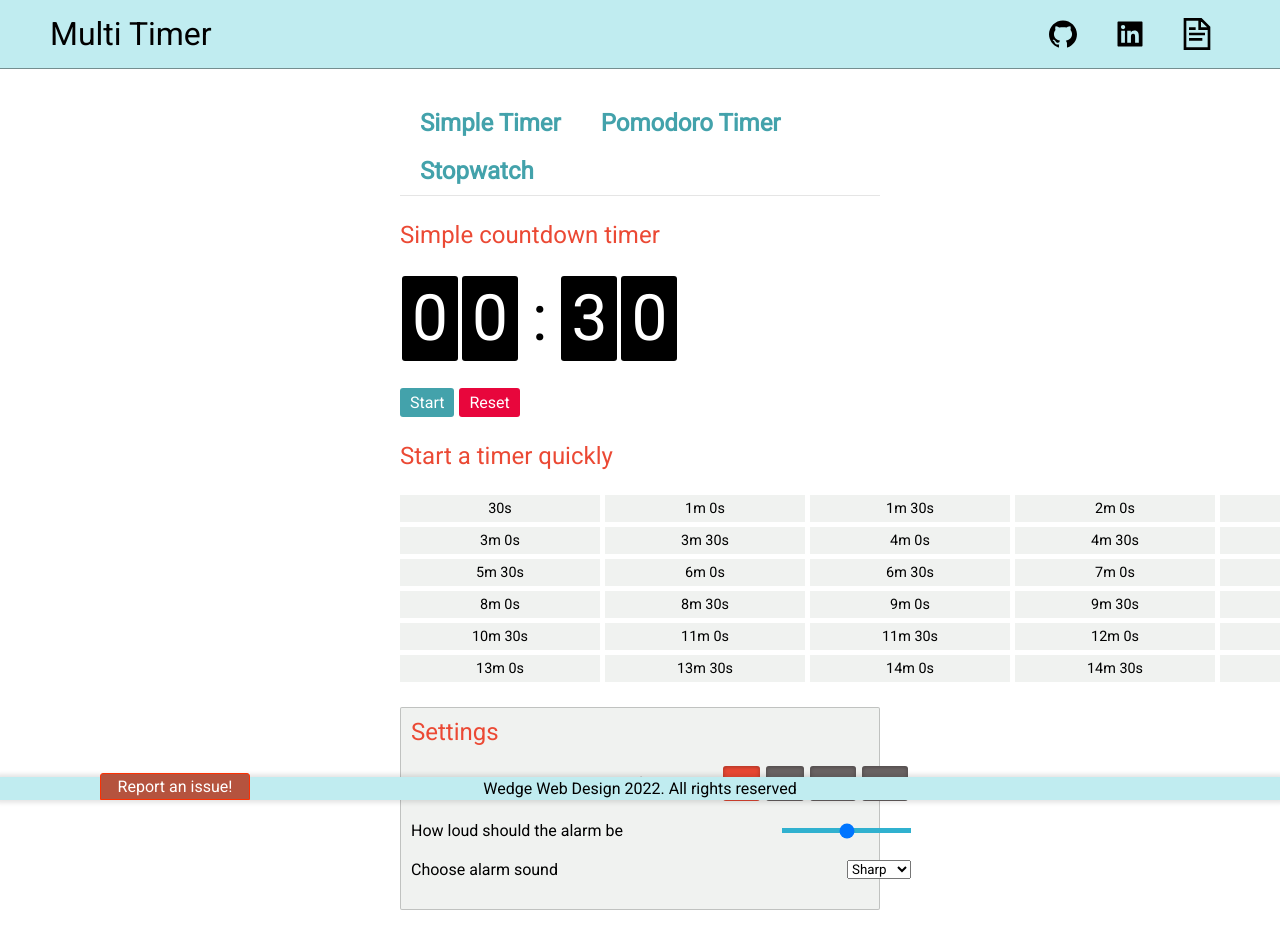
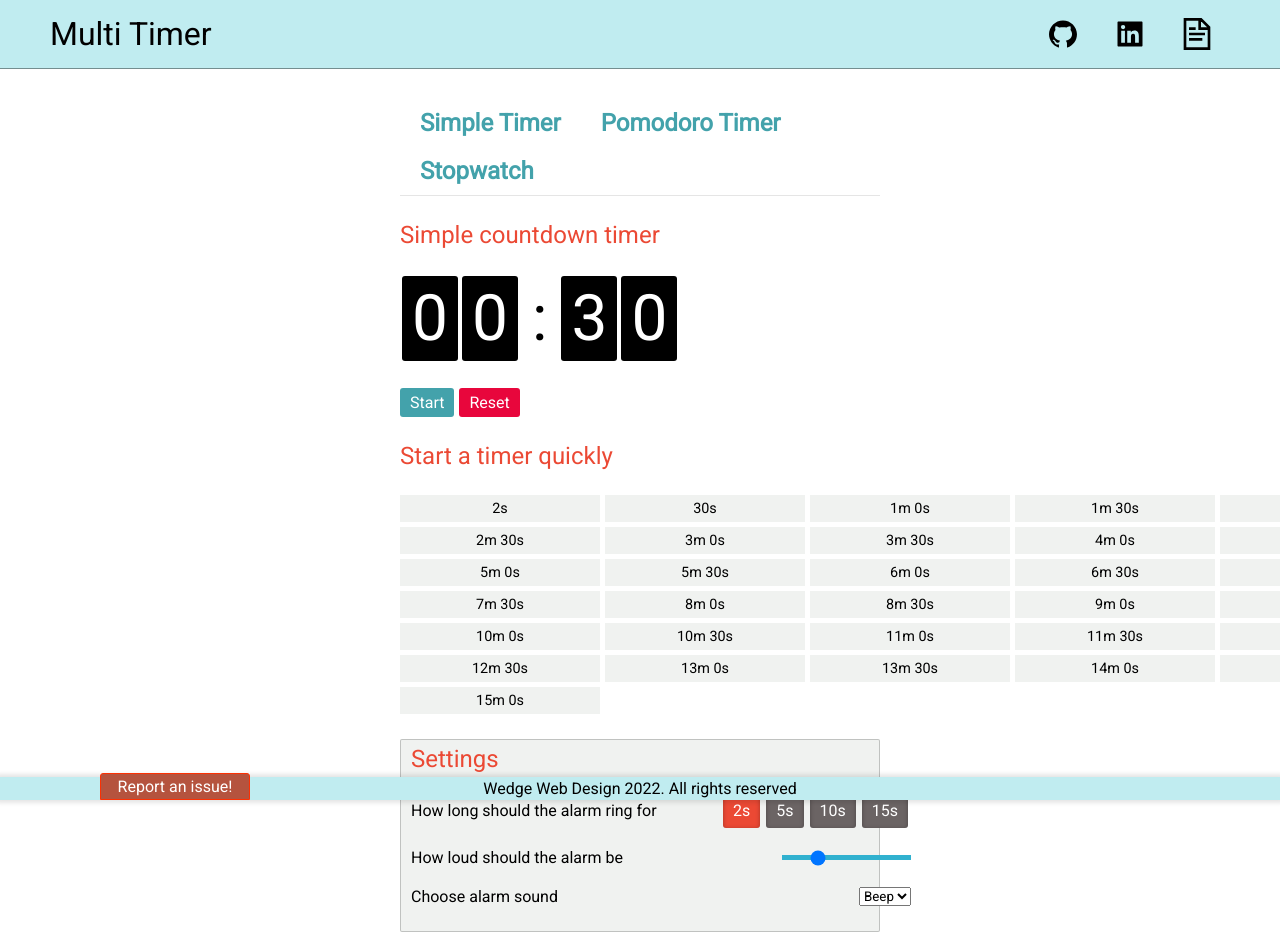
Before and after one commit to Lewisjohnward/multi_timer, a React (Create React App) app: page / in a window 1280 px wide. Shown: the top 952 px of the page. Built offline with nearby package versions, Linux system fonts and the light colour scheme.

Commit message:
updated timer component

```diff
--- a/src/components/simpletimer/SimpleTimer.js
+++ b/src/components/simpletimer/SimpleTimer.js
@@ -1,6 +1,7 @@
-import {useState, useEffect} from "react"
+import {useState, useEffect, useRef} from "react"
 import styled from "styled-components"
 import {Timer} from "./components/Timer"
+import {Alarm} from "./components/Alarm"
 
 const orange = "#eb4934"
 const blue = "#30b1cf"
@@ -36,7 +37,7 @@ const PresetTime = styled.div`
 
 const SettingsContainer = styled.div`
     background: ${gray};
-    padding: 10px 10px;
+    padding: 5px 10px;
     border: 1px solid rgba(0, 0, 0, 0.2);
     border-radius: 2px;
 
@@ -58,11 +59,16 @@ const RingTimeContainer = styled.div`
     display: flex;
     color: white;
 `
-const Slider = styled.input.attrs({
+const Slider = styled.input.attrs(
+    props => {
+        return ({
             type: 'range',
             min: '0',
             max: '100',
-})`
+            value: props.slideValue
+        })
+    }
+)`
     height: 5px;
     background: ${blue};
 `
@@ -87,9 +93,14 @@ export const SimpleTimer = () => {
     const [initTime, setInitTime] = useState(300)
     const [running, setRunning] = useState(false)
     const [ringTime, setRingTime] = useState(2)
+    const [alarm, setAlarm] = useState("beep")
+    const [slideValue, setSlideValue] = useState(25)
+
+    const audioRef = useRef()
 
     const generateTimes = () => {
         const arr = new Array(30).fill(0).map((d, i) => 30 + (i * 30))
+        arr.unshift(2)
         return arr
     }
     const ringTimes = () => {
@@ -135,9 +146,14 @@ export const SimpleTimer = () => {
         setRingTime(d)
     }
 
+    const handleVolumeSlider = (e) => {
+        setSlideValue(e.target.value)
+    }
+
 
     return (
         <>
+            <Alarm time={time} ringTime={ringTime} alarm={alarm} volume={slideValue}/>
             <Text color={orange}>Simple countdown timer</Text>
             <Timer time={time} setTime={setTime} setRunning={setRunning} running={running} resetTime={resetTime}/>
             <Text color={blue}>Start a timer quickly</Text>
@@ -158,19 +174,17 @@ export const SimpleTimer = () => {
                     <Option>
                         How loud should the alarm be
                     </Option>
-                        <Slider />
+                    <Slider slideValue={slideValue} onChange={(e) => handleVolumeSlider(e)}/>
                 </OptionContainer>
                 <OptionContainer>
                     <Option>
                         Choose alarm sound
                     </Option>
-                        <Dropdown>
-                            <option value="1">Sharp</option>
-                            <option value="2">Needle</option>
-                            <option value="3">Blast</option>
+                    <Dropdown onChange={(e) => setAlarm(e.target.value)}>
+                        <option value="beep">Beep</option>
+                        <option value="soft">Soft</option>
                     </Dropdown>
                 </OptionContainer>
-
             </SettingsContainer>
         </>
     )
--- /dev/null
+++ b/src/components/simpletimer/components/Alarm.js
@@ -0,0 +1,25 @@
+import {useState, useEffect, useRef} from "react"
+import beep from "../../../assets/sounds/beep.wav"
+import soft from "../../../assets/sounds/soft.wav"
+
+export const Alarm = ({time, ringTime, alarm}) => {
+    const [rungFor, setRungFor] = useState(0)
+    const [audioTime, setAudioTime] = useState(0)
+    const audioRef = useRef()
+
+    useEffect(() => {
+        time == 5 && playAudio()
+    }, [time])
+
+    const playAudio = () => {
+        const ringFor = ringTime * 1000
+        audioRef.current.play()
+        setTimeout(stopAudio, ringFor)
+    }
+
+    const stopAudio = () => audioRef.current.pause()
+
+    return (
+        <audio src={alarm == "beep" ? beep : soft} ref={audioRef} loop/>
+    )
+}
```
Lines whose indentation alone changed are shown as unchanged.
